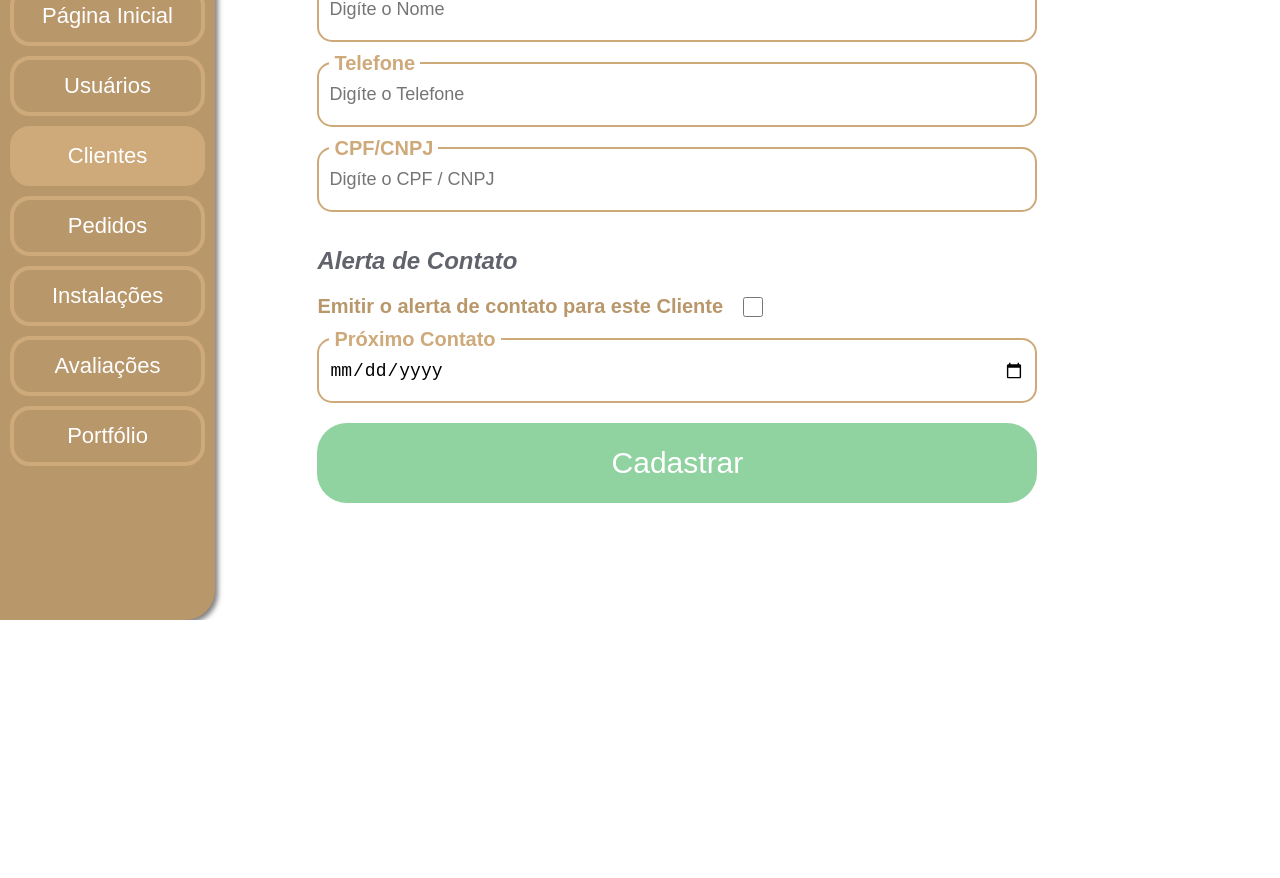
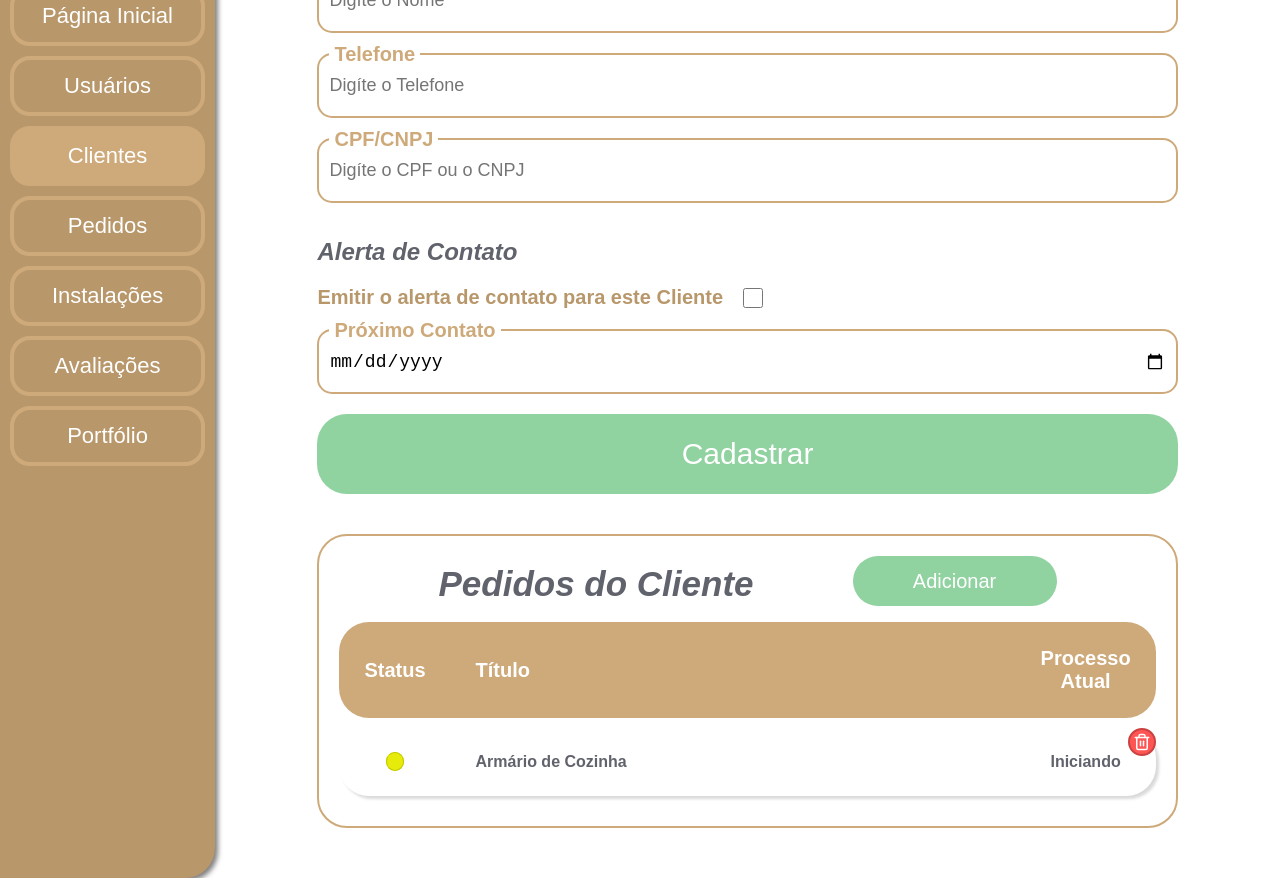
Before and after one commit to Vini7Dev/PI-Plan, a React (Create React App) app in the folder frontend/: page /customer-data in a window 1280 px wide. Shown: the part 180-1058 px from the top of the page. Before the commit the page ends 800 px from the top, so only its background shows below. Built offline with nearby package versions, Linux system fonts and the light colour scheme.

Commit message:
Updating forms screens style

```diff
--- a/frontend/src/pages/AdmData/styles.ts
+++ b/frontend/src/pages/AdmData/styles.ts
@@ -11,12 +11,10 @@ export const Container = styled.div`
 
   #form-area{
     flex: 2;
-
-    padding: 20px 8%;
+    padding: 20px 8% 50px;
 
     form{
       width: 100%;
-      max-width: 720px;
 
       h1 {
         margin-bottom: 20px;
--- a/frontend/src/pages/AssemblerData/styles.ts
+++ b/frontend/src/pages/AssemblerData/styles.ts
@@ -11,12 +11,10 @@ export const Container = styled.div`
 
   #form-area{
     flex: 2;
-
-    padding: 20px 8%;
+    padding: 20px 8% 50px;
 
     form{
       width: 100%;
-      max-width: 720px;
 
       h1 {
         margin-bottom: 20px;
--- a/frontend/src/pages/AssessmentsList/styles.ts
+++ b/frontend/src/pages/AssessmentsList/styles.ts
@@ -11,8 +11,7 @@ export const Container = styled.div`
 
   #table-area {
     flex: 2;
-
-    padding: 20px 8%;
+    padding: 20px 8% 50px;
 
     #title {
       margin-bottom: 20px;
--- a/frontend/src/pages/CustomerData/index.tsx
+++ b/frontend/src/pages/CustomerData/index.tsx
@@ -1,6 +1,8 @@
 import React, { useState, useCallback, useEffect} from 'react';
-import { useLocation, useHistory } from 'react-router-dom';
-import { Container } from './styles';
+import { useLocation, useHistory, Link } from 'react-router-dom';
+import { FiTrash2 } from 'react-icons/fi';
+
+import { Container, Table } from './styles';
 
 import NavigationBar from '../../components/NavigationBar';
 import Input from '../../components/Input';
@@ -153,7 +155,8 @@ const CustomerData: React.FC = () =>{
         <NavigationBar optionSelected={2} />
       </div>
 
-      <main id="form-area">
+      <main>
+        <section id="form-area">
           <Header title="Cadastro de Cliente" />
 
           <form>
@@ -173,7 +176,7 @@ const CustomerData: React.FC = () =>{
 
             <Input
             label="CPF/CNPJ"
-          placeholder="Digíte o CPF / CNPJ"
+            placeholder="Digíte o CPF ou o CNPJ"
             onChange={(e) => setDocument(e.target.value)}
             defaultValue={document}
             />
@@ -196,6 +199,69 @@ const CustomerData: React.FC = () =>{
 
             <Button name="Cadastrar" onClick={handleClientData} />
           </form>
+        </section>
+
+        <section id="table-area">
+          <div id="table-border">
+            <div id="table-title-area">
+              <h3>Pedidos do Cliente</h3>
+              <Button
+                name="Adicionar"
+                color="green"
+                size="small"
+              />
+            </div>
+
+            <Table>
+              <thead>
+                <tr>
+                  <th className="start-border-r td-x1">Status</th>
+                  <th className="text-left td-x3">Título</th>
+                  <th className="end-border-r td-x2">Processo Atual</th>
+                </tr>
+              </thead>
+              <tbody>
+                    <tr key={1}>
+                      <td className="text-center td-id td-x1">
+                        <Link to={`/order-data/${1}`}>
+                          <span
+                            className="ic ic-inprogress"
+                          >IC</span>
+                        </Link>
+                      </td>
+                      <td className="text-left td-x3">
+                        <Link to={`/order-data/${1}`}>
+                          Armário de Cozinha
+                        </Link>
+                        </td>
+                      <td className="text-center td-x2">
+                      <Link to={`/order-data/${1}`}>
+                        {
+                          function () {
+                            switch(1 - 0) {
+                              case(1):
+                                return 'Iniciando';
+                              case(2):
+                                return 'Pedido na Fábrica'
+                              case(3):
+                                return 'Instalando'
+                              case(4):
+                                return 'Reunião com os Montadores'
+                              default:
+                                return 'Não Encontrado';
+                            }
+                          }()
+                        }
+                        </Link>
+                        <button className="ic-remove" onClick={() => console.log(1)}>
+                          <FiTrash2 />
+                        </button>
+                      </td>
+                    </tr>
+              </tbody>
+            </Table>
+          </div>
+        </section>
       </main>
     </Container>
   );
--- a/frontend/src/pages/CustomerData/styles.ts
+++ b/frontend/src/pages/CustomerData/styles.ts
@@ -5,32 +5,88 @@ export const Container = styled.div`
   flex-direction: row;
   flex-wrap: wrap;
 
-  h2 {
-    margin-top: 35px;
-    font-family: Arial, Helvetica, sans-serif;
-    font-style: italic;
-    color: #60626C;
-  }
-
   #navigation-area{
     flex: 0.5;
   }
 
-  #form-area{
+  main {
     flex: 2;
+    padding: 20px 8% 50px;
 
-    padding: 20px 8%;
+    #form-area{
 
-    form{
-      width: 100%;
-      max-width: 720px;
+      h2 {
+        margin-top: 35px;
+        font-family: Arial, Helvetica, sans-serif;
+        font-style: italic;
+        color: #60626C;
+      }
 
-      .space-division{
+      form{
+        width: 100%;
+
+        .space-division{
+          display: flex;
+        }
+      }
+    }
+
+    #table-area {
+      margin-top: 40px;
+
+      #table-title-area {
         display: flex;
+        justify-content: space-evenly;
+
+        h3 {
+          margin: 8px 0;
+          font-size: 35px;
+          font-family: Arial, Helvetica, sans-serif;
+          font-style: italic;
+          text-align: center;
+          color: #60626C;
+        }
+
+        div {
+          width: 25%;
+        }
+      }
+
+      #register-page-link {
+        width: 100%;
+        height: 45px;
+        margin-bottom: 20px;
+
+        a {
+          display: block;
+          height: 100%;
+          width: 100%;
+
+          border: none;
+          border-radius: 30px;
+
+          font-family: Arial, Helvetica, sans-serif;
+          line-height: 43px;
+          text-align: center;
+          text-decoration: none;
+          font-size: 28px;
+
+          background-color: #91d2a1;
+          color: #ffffff;
+        }
+      }
+
+      #table-border {
+        width: 100%;
+        max-width: 1200px;
+        border: 2px solid #CEAA7B;
+        border-radius: 30px;
+        padding: 20px;
       }
     }
   }
-  @media (max-width: 768px){
+
+  @media (max-width: 768px) {
     flex-direction: column;
 
     #form-area{
@@ -46,5 +102,129 @@ export const Container = styled.div`
         }
       }
     }
+
+    #table-area {
+      padding: 10px !important;
+      flex: 2;
+
+      form {
+        width: 100%;
+        max-width: 720px;
+      }
+
+      #table-border {
+        border: none !important;
+        padding: 0;
+      }
+    }
   }
 `;
+
+export const Table = styled.table`
+  width: 100%;
+  border-collapse: separate;
+  border-spacing: 0 10px;
+
+  thead {
+    tr {
+      background-color: #CEAA7B;
+
+      th {
+        padding: 25px;
+        color: #FFFFFF;
+        font-size: 20px;
+        font-family: Arial, Helvetica, sans-serif;
+      }
+    }
+  }
+
+  tbody tr {
+    border-radius: 30px;
+    height: 45px;
+    box-shadow: 3px 3px 3px rgba(0, 0, 0, 0.15);
+
+    td {
+      position: relative;
+      padding: 25px;
+      color: #60626C;
+      font-size: 16px;
+      font-weight: bold;
+      font-family: Arial, Helvetica, sans-serif;
+
+      a {
+        color: inherit;
+        text-decoration: none;
+      }
+    }
+
+    .ic-remove {
+      position: absolute;
+      top: 0;
+      right: 0;
+
+      display: flex;
+      justify-content: center;
+      align-items: center;
+
+      padding: 3px;
+      border-radius: 100%;
+      border: 2px solid #CB4242;
+      background-color: #FF5555;
+      color: #FFFFFF;
+      font-size: 18px;
+    }
+
+    td .ic {
+      width: 10px;
+      height: 10px;
+      border-radius: 100%;
+      margin: 0 5px;
+    }
+
+    td .ic-inprogress {
+      border: 1px solid #C2C600;
+      background-color: #E6EB0B;
+      color: #E6EB0B;
+    }
+
+    td .ic-completed {
+      border: 1px solid #00C65B;
+      background-color: #0BEB14;
+      color: #0BEB14;
+    }
+
+    td .ic-canceled {
+      border: 1px solid #CB4242;
+      background-color: #FF5555;
+      color: #FF5555;
+    }
+  }
+
+  .td-x1 {
+    width: 5%;
+  }
+
+  .td-x2 {
+    width: 15%;
+  }
+
+  .td-x3 {
+    width: 80%;
+  }
+
+  .text-left {
+    text-align: left;
+  }
+
+  .text-center {
+    text-align: center;
+  }
+
+  .start-border-r {
+      border-radius: 30px 0 0 30px;
+    }
+
+  .end-border-r {
+    border-radius: 0 30px 30px 0;
+  }
+`;
--- a/frontend/src/pages/CustomersList/styles.ts
+++ b/frontend/src/pages/CustomersList/styles.ts
@@ -11,8 +11,7 @@ export const Container = styled.div`
 
   #table-area {
     flex: 2;
-
-    padding: 20px 8%;
+    padding: 20px 8% 50px;
 
     #title {
       margin-bottom: 20px;
--- a/frontend/src/pages/DashBoard/styles.ts
+++ b/frontend/src/pages/DashBoard/styles.ts
@@ -18,7 +18,7 @@ export const Container = styled.div`
 
   #page-area {
     flex: 2;
-    padding: 20px 8%;
+    padding: 20px 8% 50px;
 
     #scroll-items-area {
       div button {
--- a/frontend/src/pages/OrderData/styles.ts
+++ b/frontend/src/pages/OrderData/styles.ts
@@ -18,12 +18,10 @@ export const Container = styled.div`
 
   #form-area {
     flex: 2;
-
-    padding: 20px 8%;
+    padding: 20px 8% 50px;
 
     form {
       width: 100%;
-      max-width: 720px;
 
       .space-division{
         display: flex;
--- a/frontend/src/pages/OrdersList/index.tsx
+++ b/frontend/src/pages/OrdersList/index.tsx
@@ -59,7 +59,7 @@ const OrdersList: React.FC = () => {
           <Table>
             <thead>
               <tr>
-                <th className="start-border-r td-x1">Código</th>
+                <th className="start-border-r td-x1">Status</th>
                 <th className="text-left td-x3">Título</th>
                 <th className="end-border-r td-x2">Processo Atual</th>
               </tr>
--- a/frontend/src/pages/OrdersList/styles.ts
+++ b/frontend/src/pages/OrdersList/styles.ts
@@ -11,8 +11,7 @@ export const Container = styled.div`
 
   #table-area {
     flex: 2;
-
-    padding: 20px 8%;
+    padding: 20px 8% 50px;
 
     #title {
       margin-bottom: 20px;
--- a/frontend/src/pages/UsersList/styles.ts
+++ b/frontend/src/pages/UsersList/styles.ts
@@ -11,8 +11,7 @@ export const Container = styled.div`
 
   #table-area {
     flex: 2;
-
-    padding: 20px 8%;
+    padding: 20px 8% 50px;
 
     #title {
       margin-bottom: 20px;
```
Lines whose indentation alone changed are shown as unchanged.
